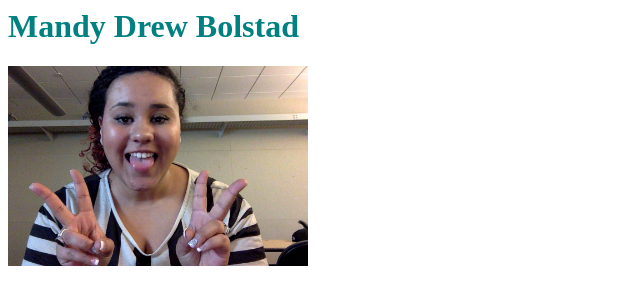
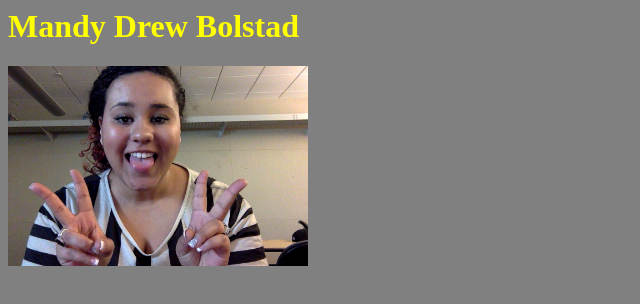
Before and after one commit to mbolstad10/mbolstad10.github.io, a plain HTML site: page index.html in a window 1280 px wide. Shown: the whole page, without its empty margins (0-640 px from the left). Drawn offline with Linux system fonts and the light colour scheme.

Commit message:
version 2
*grey background
*yellow text

```diff
--- a/index.html
+++ b/index.html
@@ -12,7 +12,11 @@
 	}
 
 	h1{
-		color: teal;
+		color: yellow;
+	}
+
+	body{
+		background: grey
 	}
 
 </style>
```
